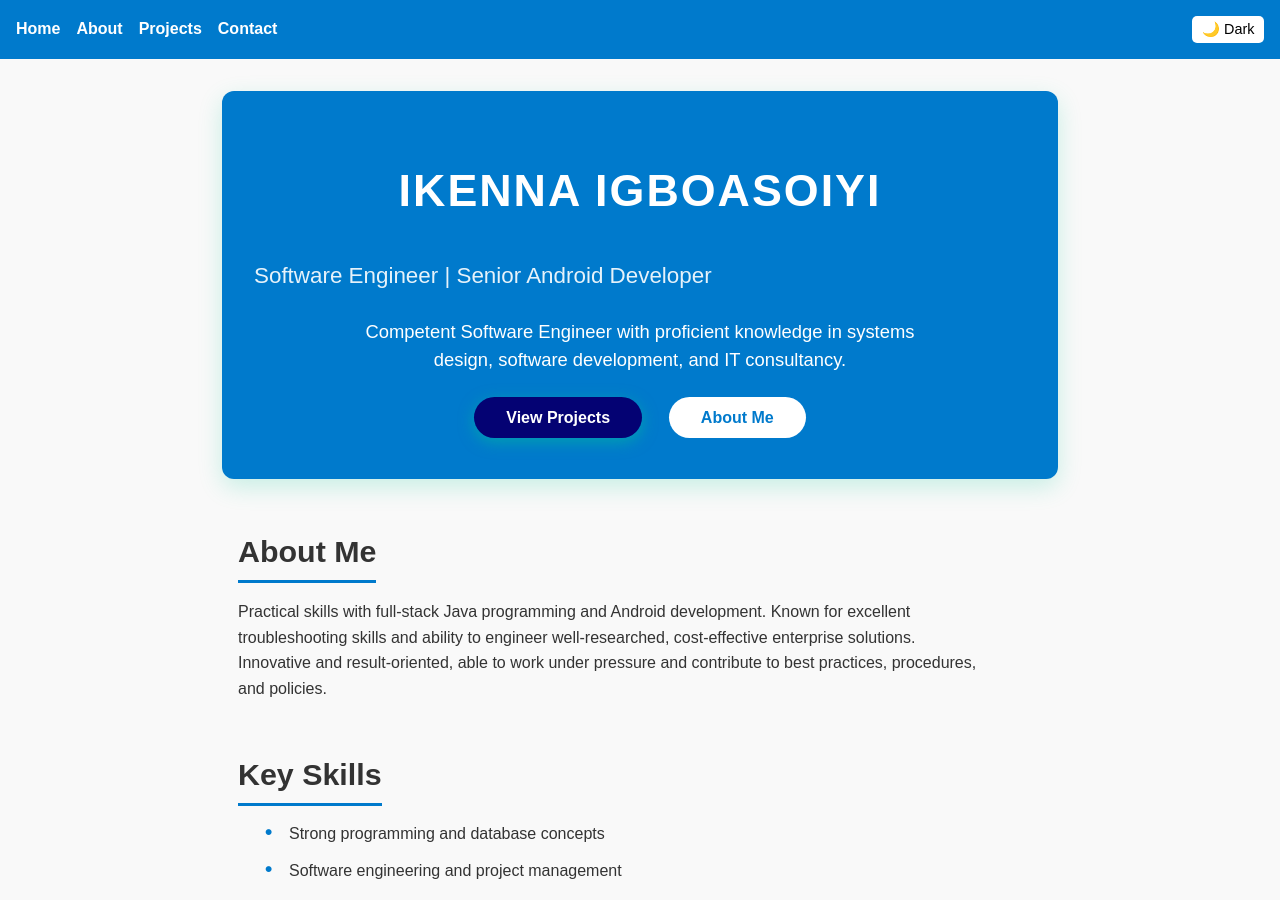
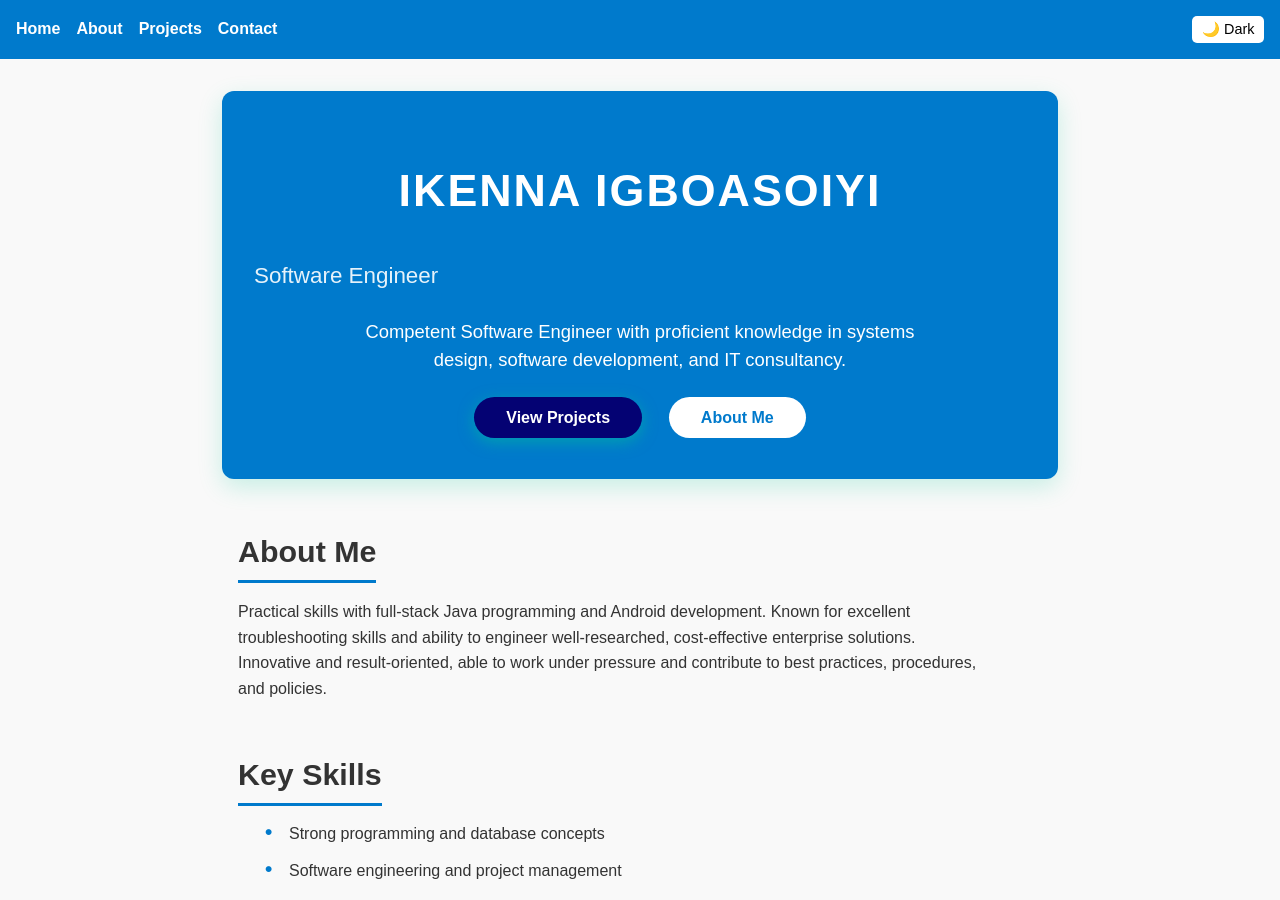
Before and after one commit to Andy112/ikenna-portfolio, a Jekyll site: the page built from index.html, in a window 1280 px wide and 900 px high. Built offline with Jekyll 4.4.1, drawn with Linux system fonts in a browser that asks for light colours.

Commit message:
Update index.html

```diff
--- a/index.html
+++ b/index.html
@@ -5,7 +5,7 @@ title: Home
 
 <section class="hero">
   <h1>IKENNA IGBOASOIYI</h1>
-  <h2>Software Engineer | Senior Android Developer</h2>
+  <h2>Software Engineer</h2>
   <p class="tagline">
     Competent Software Engineer with proficient knowledge in systems design, software development, and IT consultancy.
   </p>
```
